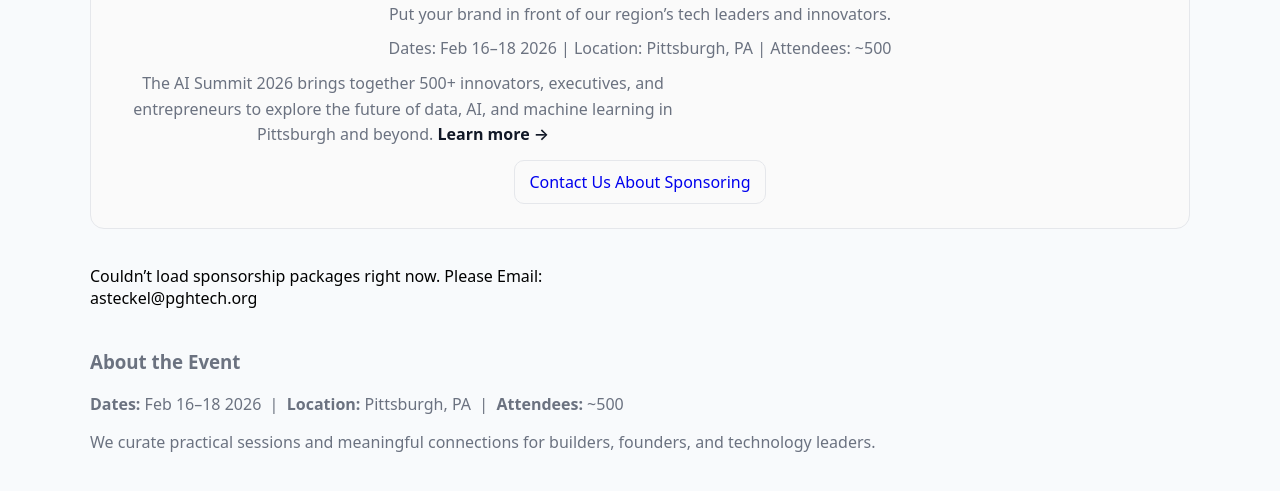
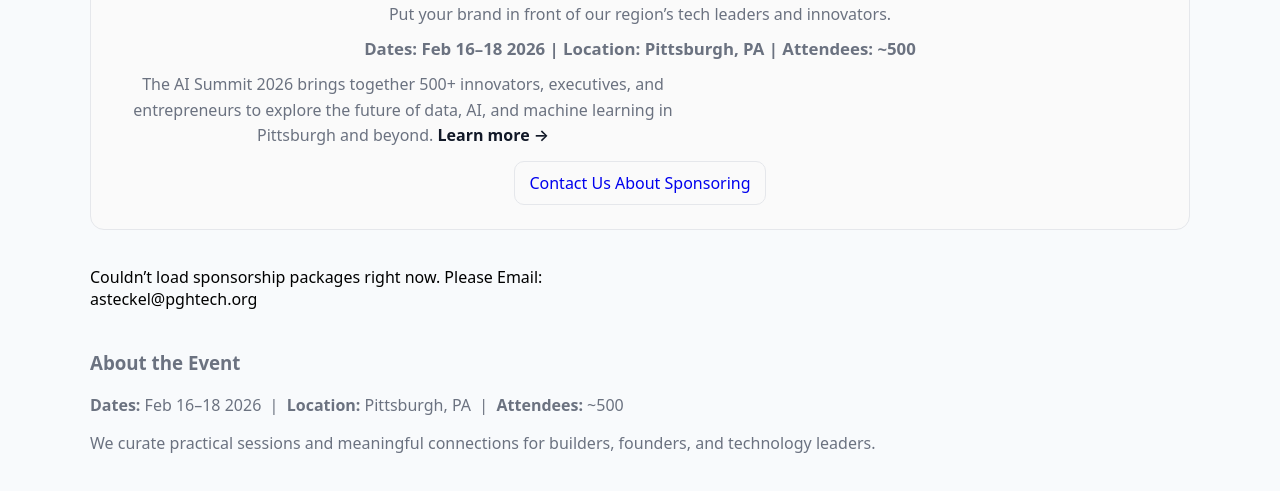
Before and after one commit to gracetal/sponsorpack_AI_Summit, a plain HTML site: page index.html in a window 1280 px wide. Shown: the part 271-762 px from the top of the page. Drawn offline with Linux system fonts and the light colour scheme; no server answers.

Commit message:
Update styles.css

```diff
--- a/styles.css
+++ b/styles.css
@@ -27,7 +27,9 @@ body {
   line-height: 1.6;
 }
 
-
+.sp-date{
+  font-weight: 700; font-size: 1.05rem;
+}
 .sp-link {
   color: var(--sp-accent);
   font-weight: 600;
```
